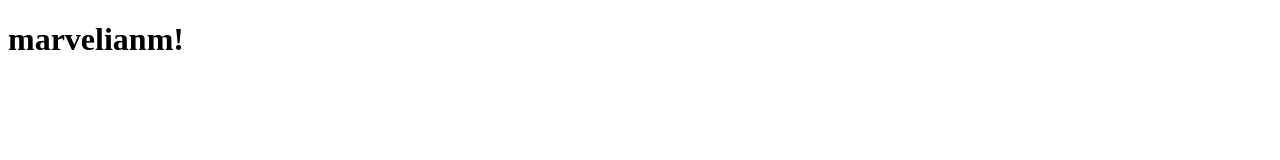
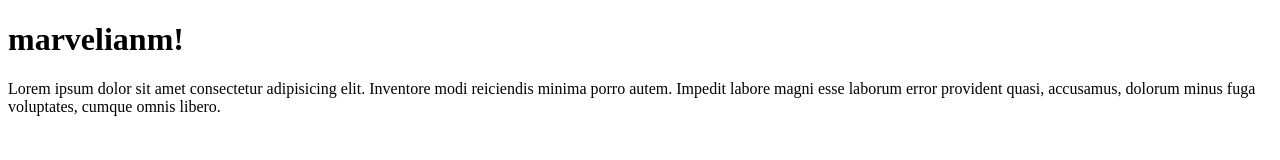
Before and after one commit to marvelianm/wvl-git-latihan, a plain HTML site: page index.html in a window 1280 px wide. Drawn offline with Linux system fonts and the light colour scheme.

Commit message:
menambahkan paragraf

```diff
--- a/index.html
+++ b/index.html
@@ -9,5 +9,7 @@
 <body>
 
     <h1>marvelianm!</h1>
+
+    <p> Lorem ipsum dolor sit amet consectetur adipisicing elit. Inventore modi reiciendis minima porro autem. Impedit labore magni esse laborum error provident quasi, accusamus, dolorum minus fuga voluptates, cumque omnis libero.</p>
 </body>
 </html>
```
